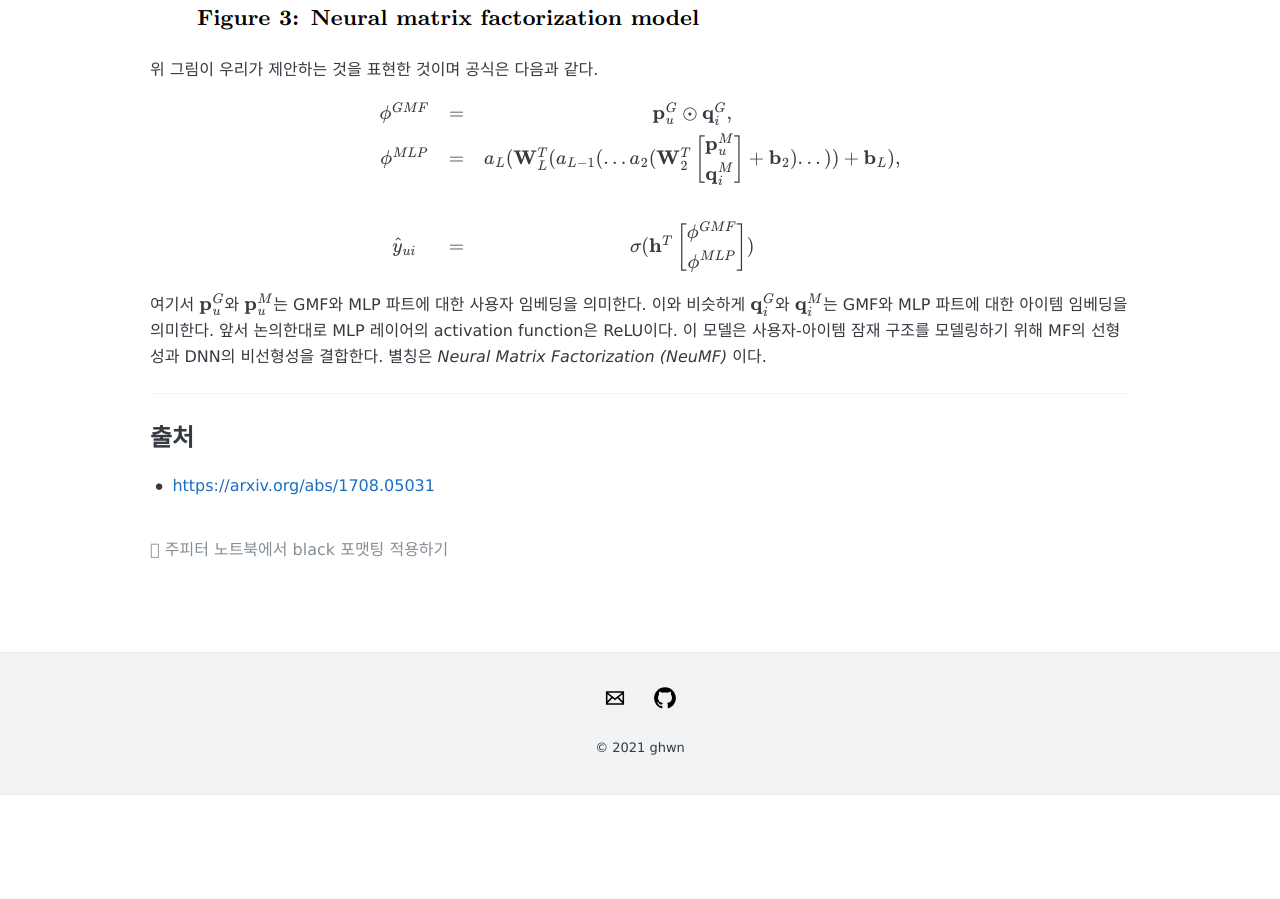
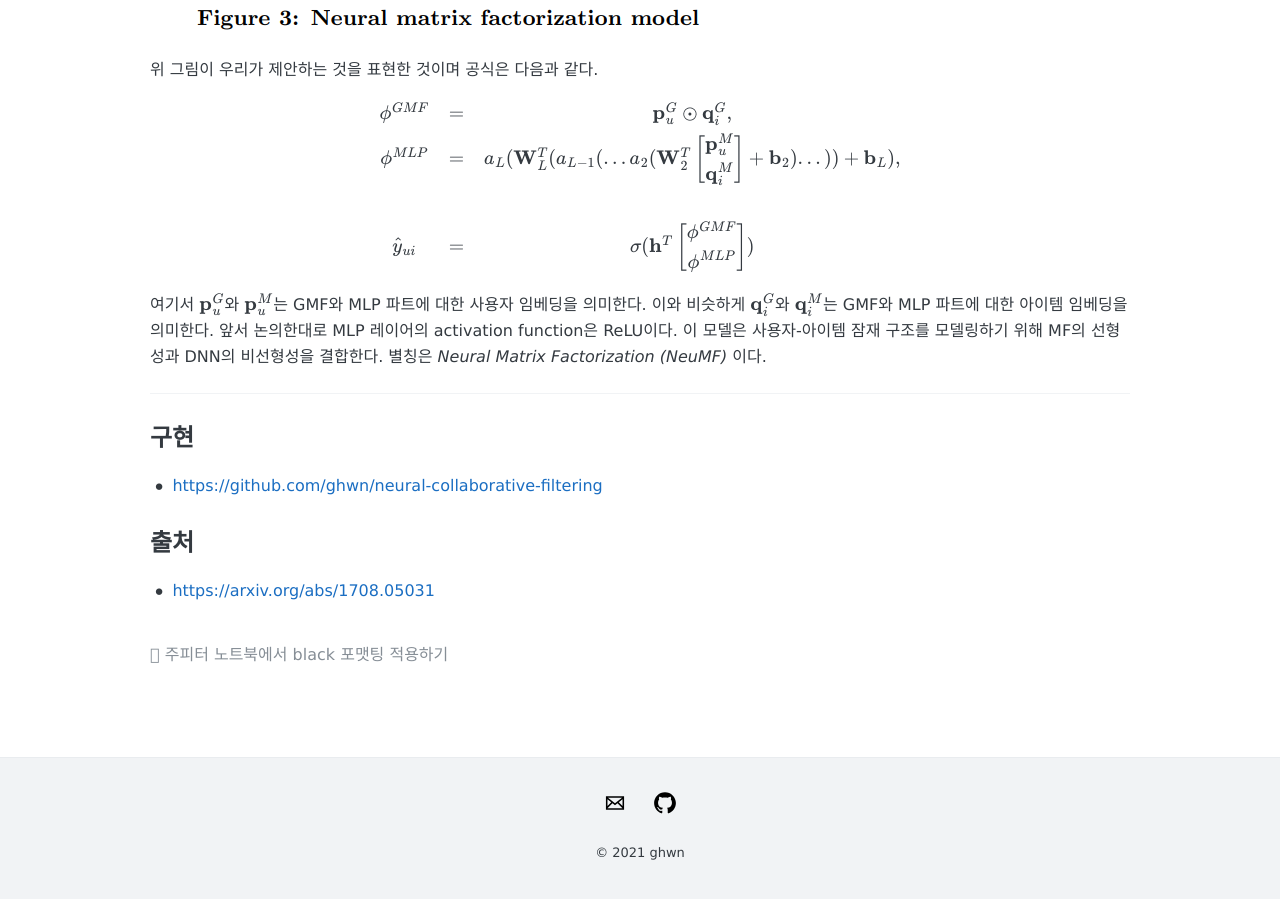
Before and after one commit to ghwn/ghwn.github.io, a Jekyll site: the page built from _posts/2021-02-04-neural-collaborative-filtering.md, in a window 1280 px wide and 900 px high, scrolled down 5434 px. Built offline with Jekyll 4.4.1, drawn with Linux system fonts in a browser that asks for light colours; formulas are drawn with MathJax 3; comment, search, counter and statistics services are not loaded; before the commit the page ends 6229 px from its top, so only the background shows below that.

Commit message:
구현 추가

```diff
--- a/_posts/2021-02-04-neural-collaborative-filtering.md
+++ b/_posts/2021-02-04-neural-collaborative-filtering.md
@@ -184,6 +184,12 @@ $$
 
 ---
 
+
+## 구현
+
+- [https://github.com/ghwn/neural-collaborative-filtering](https://github.com/ghwn/neural-collaborative-filtering)
+
+
 ## 출처
 
 - [https://arxiv.org/abs/1708.05031](https://arxiv.org/abs/1708.05031)
```
